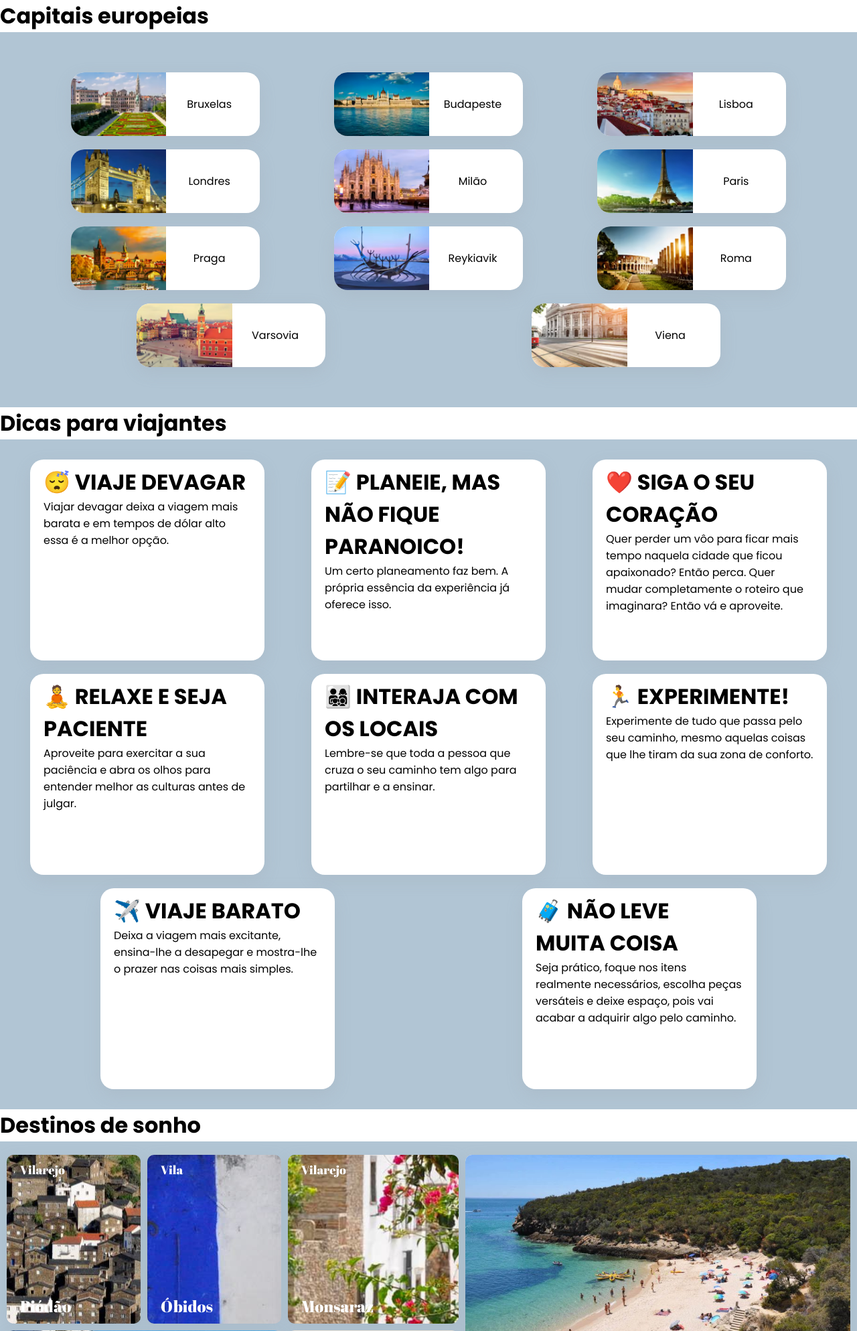
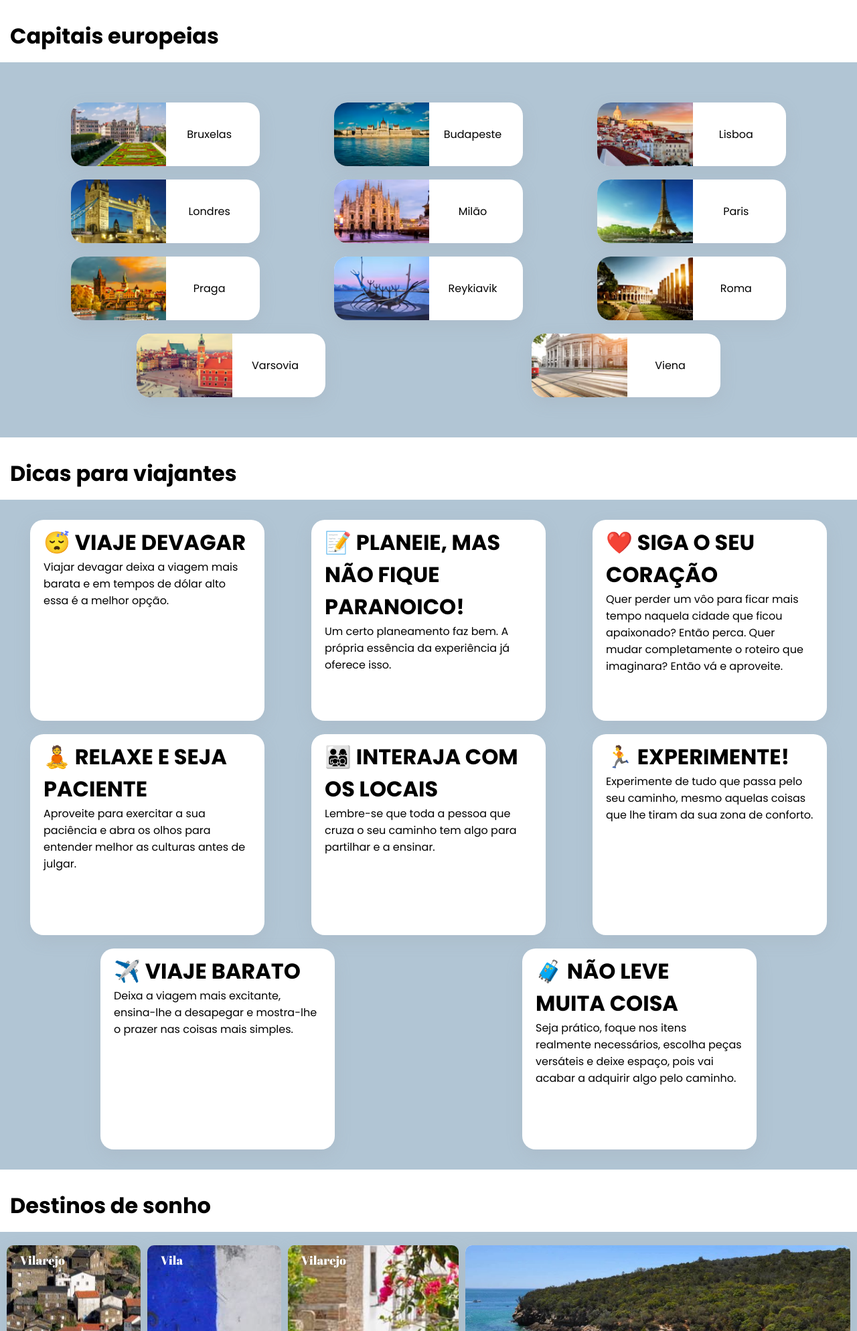
Before and after one commit to rodrigo-22004275/pw-lab1, a PHP site: page /Lab4/index.html in a window 1280 px wide. Shown: the part 113-2100 px from the top of the page at 67% size. Run offline with PHP 8.4, Linux system fonts and the light colour scheme.

Commit message:
LAB4 completed (v2)

```diff
--- a/Lab4/estilos.css
+++ b/Lab4/estilos.css
@@ -13,6 +13,7 @@
 
 .menu a {
     padding: 20px;
+    color: #000;
     text-decoration: none;
     cursor: pointer;
 }
@@ -30,6 +31,10 @@ header > div{
     display: flex;
     justify-content: center;
     align-items: center;
+}
+
+.title {
+    margin: 30px auto 15px 15px;
 }
 
 .capitais {
--- a/Lab4/index.html
+++ b/Lab4/index.html
@@ -10,13 +10,13 @@
 </head>
 <body>
     <nav class="menu">
-        <a>Cidades europeias</a>
-        <a>Dicas para viajar</a>
-        <a>Destinos de sonho</a>
-        <a>Labs de Programação Web</a>
+        <a href="#capitais">Cidades europeias</a>
+        <a href="#dicas">Dicas para viajar</a>
+        <a href="#destinos">Destinos de sonho</a>
+        <a href="../index.html">Labs de Programação Web</a>
     </nav>
     <header><div><h1>Lab 4</h1></div></header>
-    <h1>Capitais europeias</h1>
+    <h1 class="title" id="capitais">Capitais europeias</h1>
     <div class="capitais">
         <div>
             <div>
@@ -107,7 +107,7 @@
             </div>
         </div>
     </div>
-    <h1>Dicas para viajantes</h1>
+    <h1 class="title" id="dicas">Dicas para viajantes</h1>
     <div class="dicas">
         <div>
             <h1>😴 VIAJE DEVAGAR</h1>
@@ -145,7 +145,7 @@
                 escolha peças versáteis e deixe espaço, pois vai acabar a adquirir algo pelo caminho.</p>
         </div>
     </div>
-    <h1>Destinos de sonho</h1>
+    <h1 class="title" id="destinos">Destinos de sonho</h1>
     <div class="destinos">
         <div class="piodao card">
             <p>Vilarejo</p>
```
